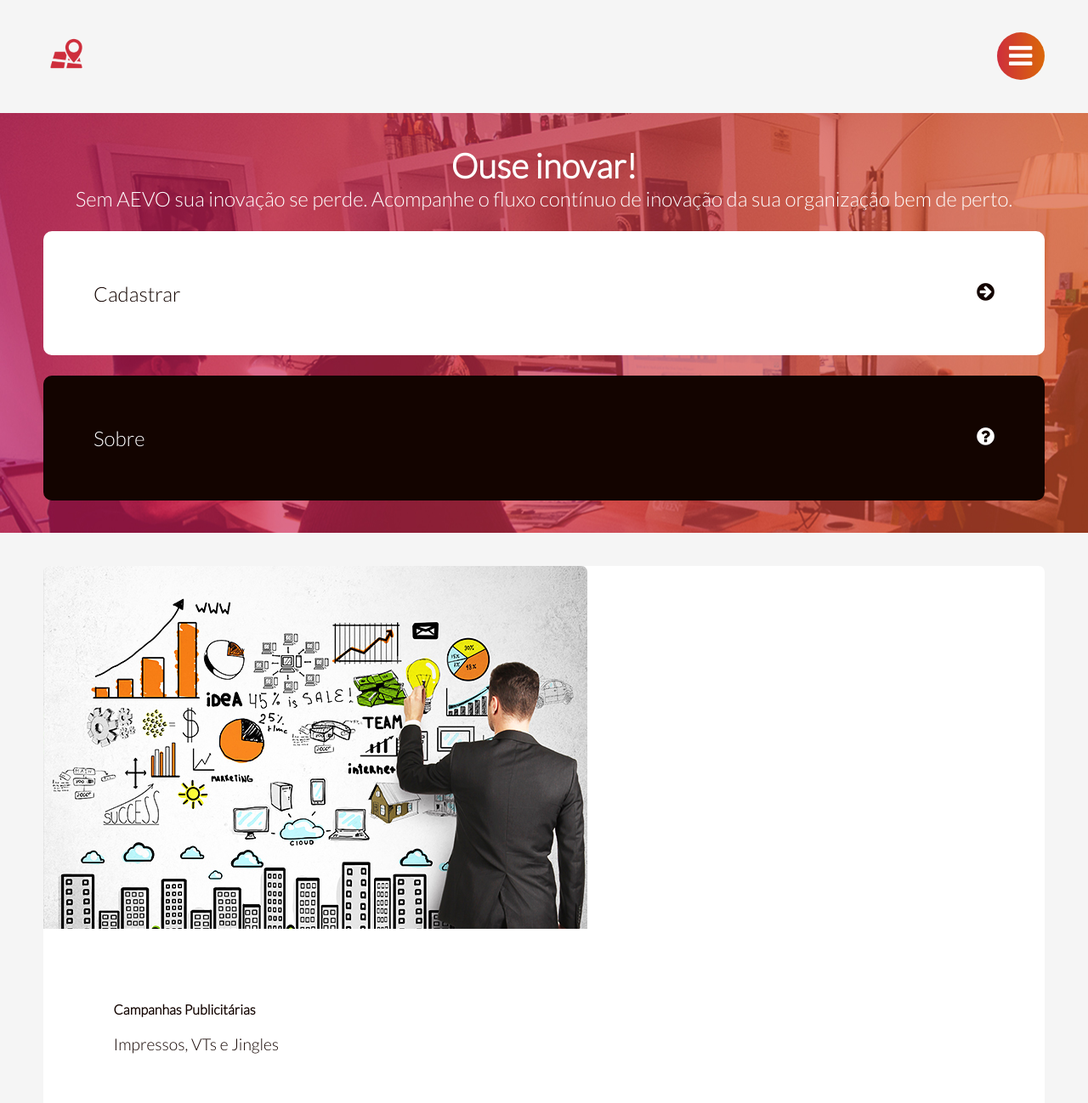
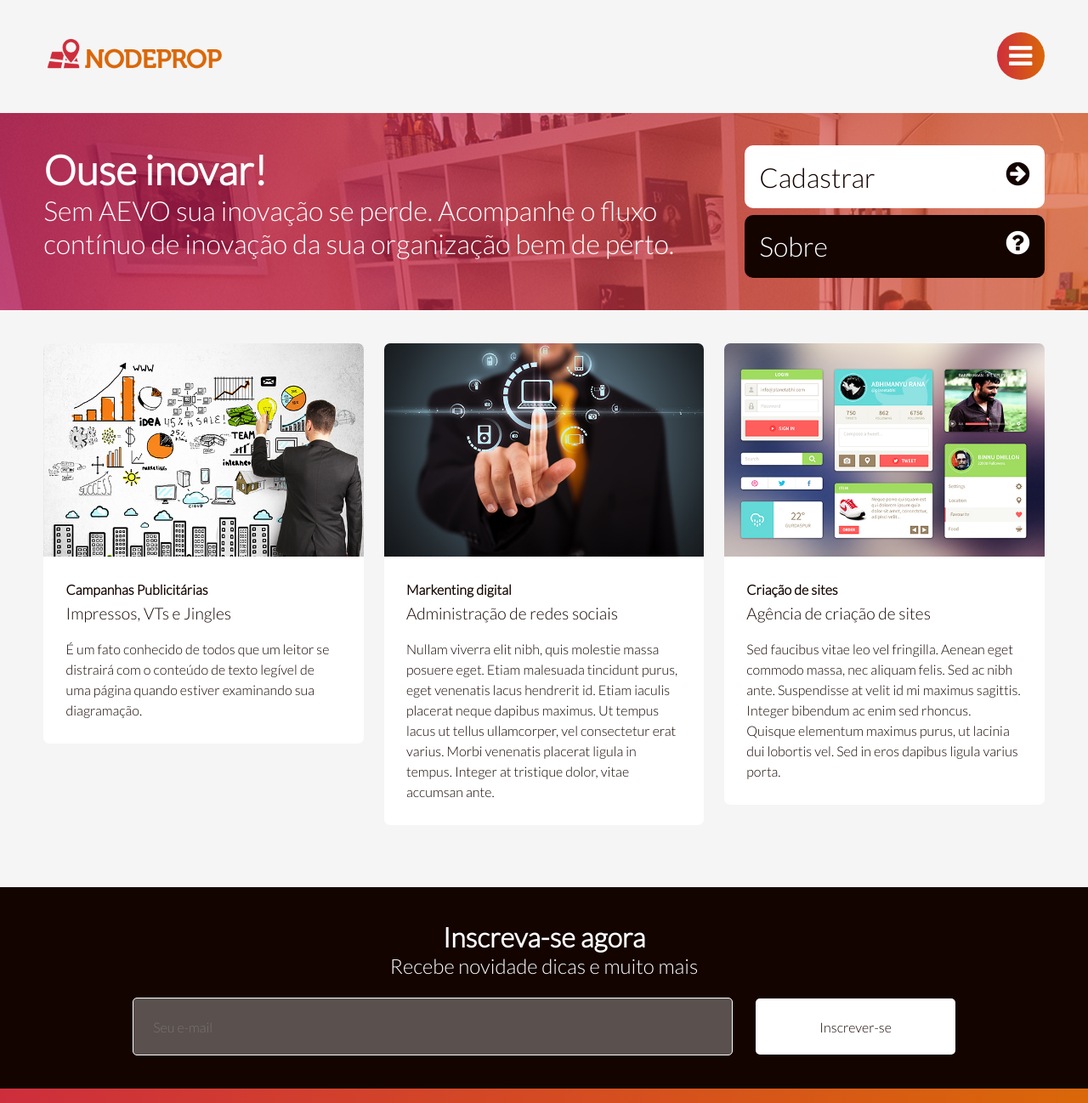
Before and after one commit to joelwwo/Responsividade, a plain HTML site: page index.html in a window 1280 px wide. Shown: the top 1298 px of the page at 85% size. Drawn offline with Linux system fonts and the light colour scheme.

Commit message:
Finalização do conteúdo do site

```diff
--- a/css/style.css
+++ b/css/style.css
@@ -239,4 +239,80 @@ img {
     color: rgba(255, 255, 255, 0.7);
 }
 
-/* Aula 12 min 3:32*/
+/* SMALL DEVICES - SMARTPHONES */
+@media screen and (min-width: 480px) {
+    .logo {
+        width: 214px;
+        background: url(../img/logo.png) center center/214px no-repeat;
+    }
+    .banner button {
+        font-size: 2em;
+    }
+}
+
+/* SMALL DEVICES - TABLETS */
+@media screen and (min-width: 768px) {
+    .servico {
+        width: 49%;
+        float: left;
+        margin-right: 2%;
+    }
+    .servico:nth-child(2) {
+        margin-right: 0;
+    }
+    .newsletter h2 {
+        font-size: 2em;
+    }
+    .newsletter h3 {
+        font-size: 1.5em;
+    }
+    .newsletter input {
+        width: 70%;
+        padding: 2%;
+        float: left;
+    }
+    .newsletter button {
+        width: 28%;
+        padding: 2%;
+        float: right;
+        margin-left: 2%;
+        margin-top: 0;
+    }
+
+    /* MEDIUM DEVICES - TABLETS E DESKTOPS */
+    @media screen and (min-width: 960px) {
+        .title {
+            width: 70%;
+            float: left;
+            text-align: left;
+        }
+        .title h2 {
+            font-size: 3em;
+        }
+        .title h3 {
+            font-size: 2em;
+        }
+        .buttons {
+            width: 30%;
+            float: right;
+            margin-top: 0;
+        }
+        .servico {
+            width: 32%;
+        }
+        .servico:nth-child(2) {
+            margin-right: 2%;
+        }
+        .servico:nth-child(3) {
+            margin-right: 0;
+        }
+        .newsletter input {
+            width: 60%;
+            float: none;
+        }
+        .newsletter button {
+            width: 20%;
+            float: none;
+        }
+    }
+}
```
